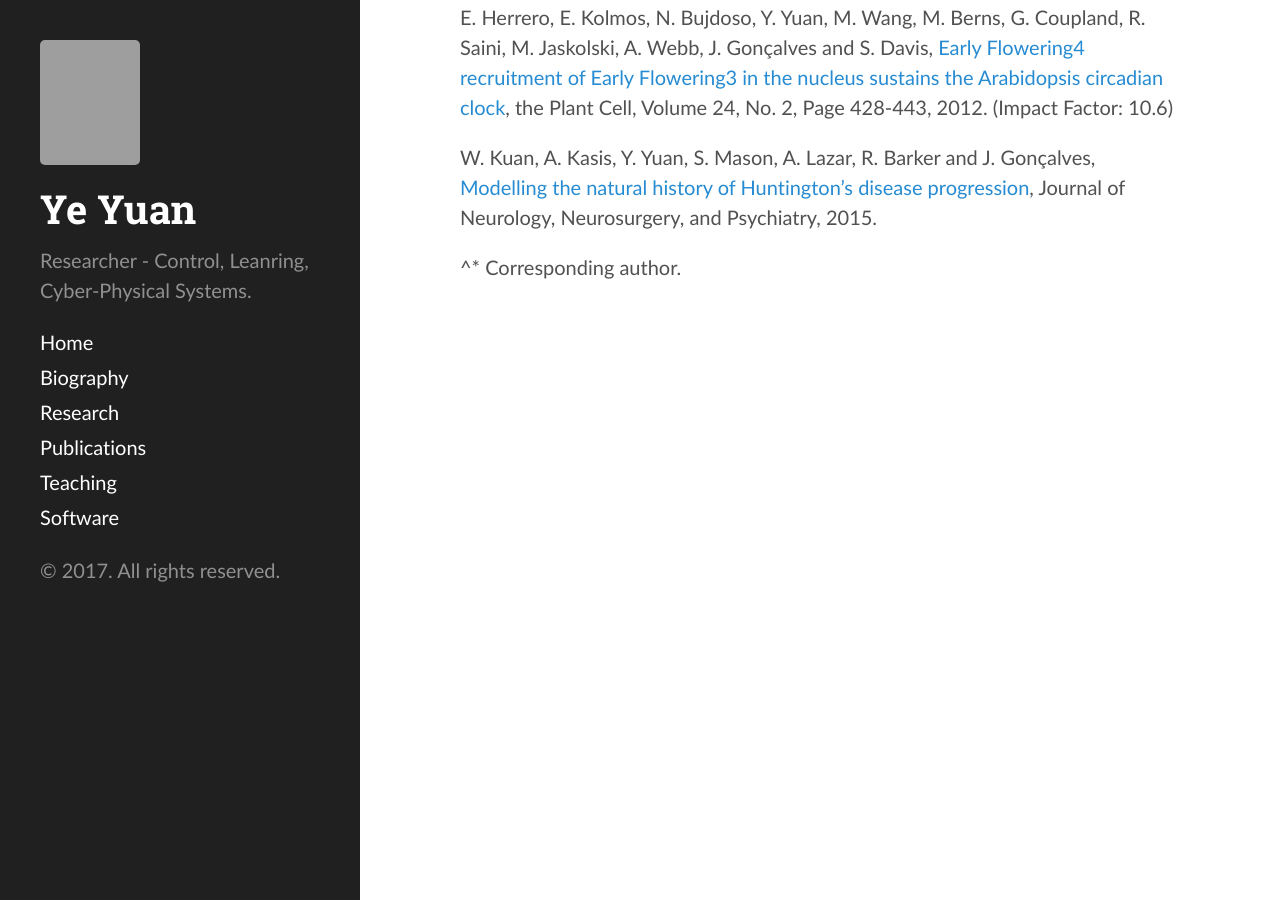
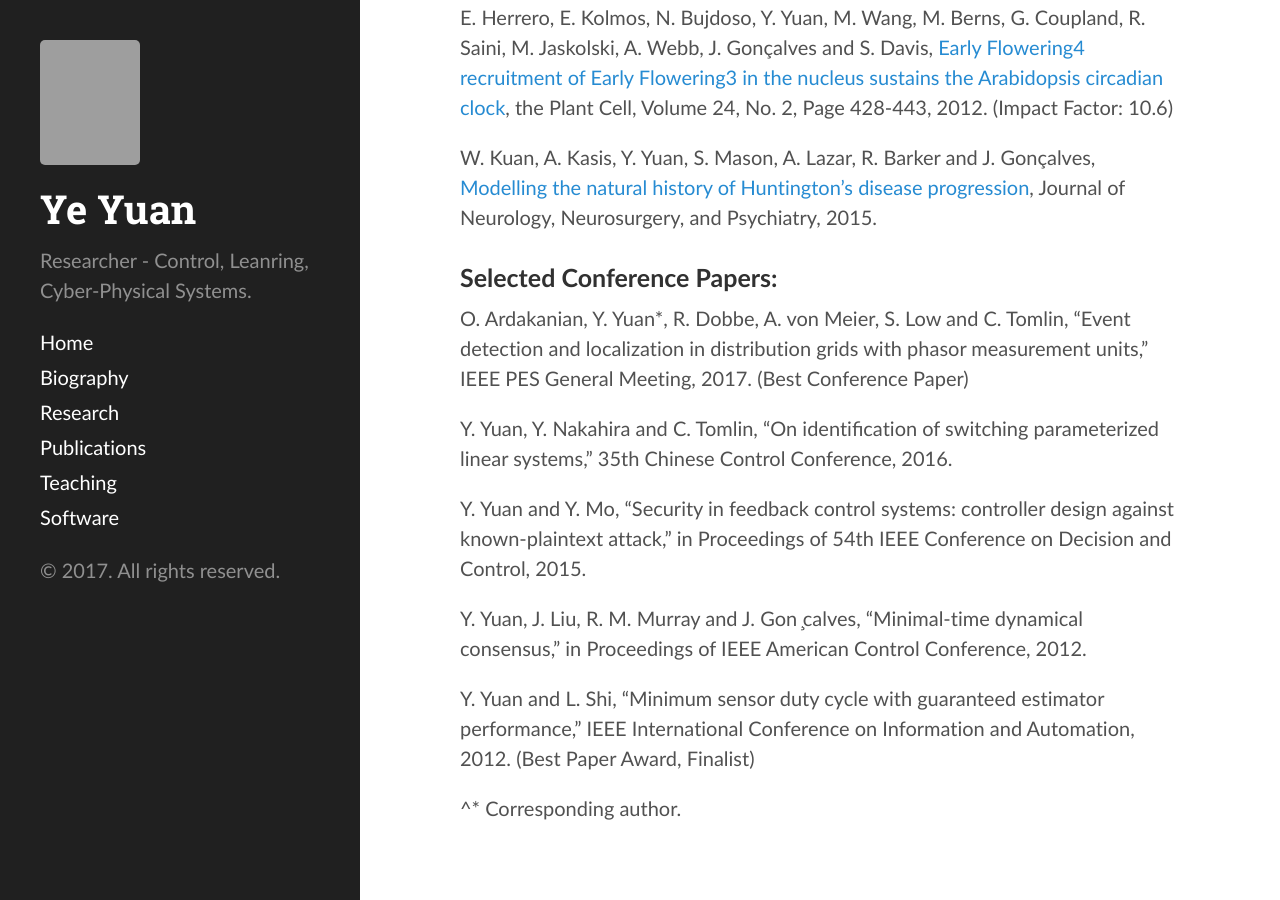
Before and after one commit to yy311/yy311.github.io, a Jekyll site: the page built from publication.md, in a window 1280 px wide and 900 px high, scrolled down 2141 px. Built offline with Jekyll 4.4.1, drawn with Linux system fonts in a browser that asks for light colours; grey boxes are pictures that could not be loaded.

Commit message:
Update publication.md

```diff
--- a/publication.md
+++ b/publication.md
@@ -60,6 +60,16 @@ E. Herrero, E. Kolmos, N. Bujdoso, Y. Yuan, M. Wang, M. Berns, G. Coupland, R. S
 
 W. Kuan, A. Kasis, Y. Yuan, S. Mason, A. Lazar, R. Barker and J. Gonçalves,[ Modelling the natural history of Huntington’s disease progression](http://jnnp.bmj.com/content/86/10/1143.abstract), Journal of Neurology, Neurosurgery, and Psychiatry, 2015.
 
+<h3>Selected Conference Papers:</h3>
 
+O. Ardakanian, Y. Yuan*, R. Dobbe, A. von Meier, S. Low and C. Tomlin, “Event detection and localization in distribution grids with phasor measurement units,” IEEE PES General Meeting, 2017. (Best Conference Paper)
+
+Y. Yuan, Y. Nakahira and C. Tomlin, “On identification of switching parameterized linear systems,” 35th Chinese Control Conference, 2016.
+
+Y. Yuan and Y. Mo, “Security in feedback control systems: controller design against known-plaintext attack,” in Proceedings of 54th IEEE Conference on Decision and Control, 2015.
+
+Y. Yuan, J. Liu, R. M. Murray and J. Gon ̧calves, “Minimal-time dynamical consensus,” in Proceedings of IEEE American Control Conference, 2012.
+
+Y. Yuan and L. Shi, “Minimum sensor duty cycle with guaranteed estimator performance,” IEEE International Conference on Information and Automation, 2012. (Best Paper Award, Finalist)
 
  ^* Corresponding author.
```
